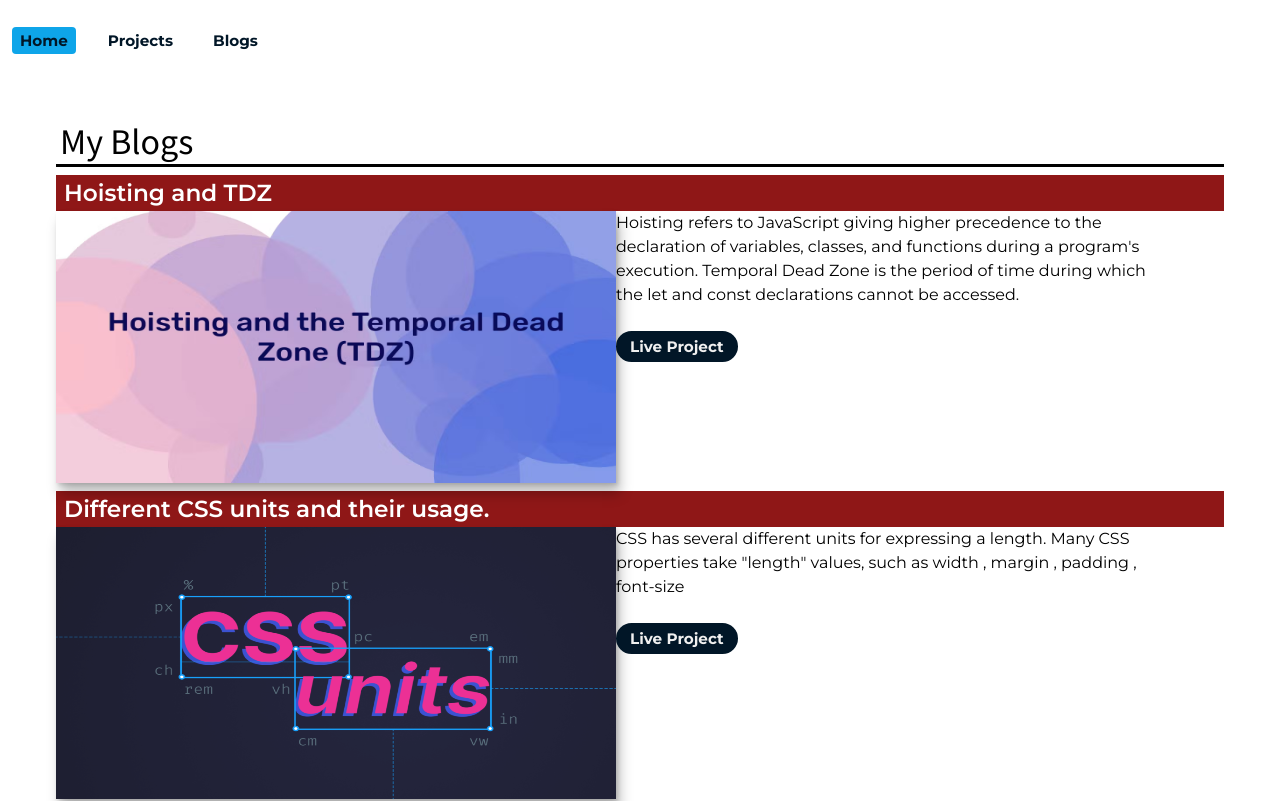
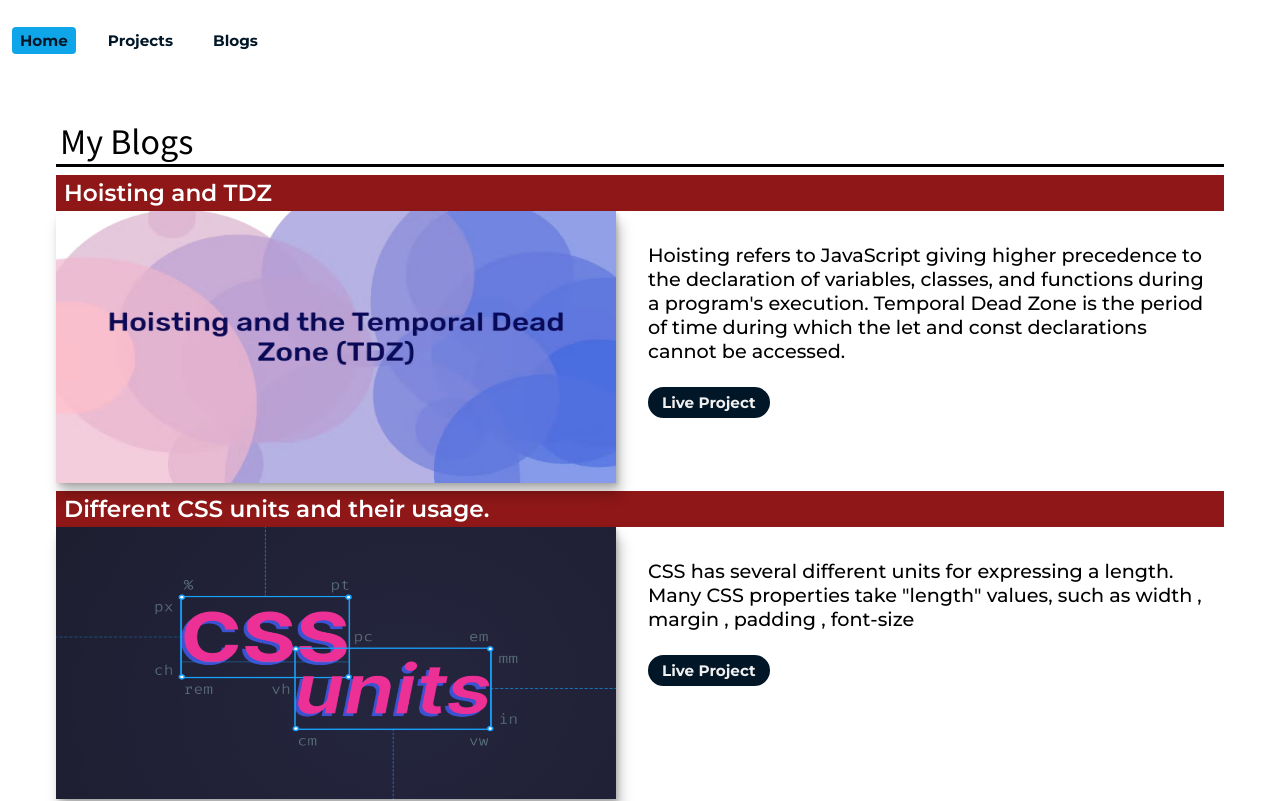
Before and after one commit to Rockyraven/react-portfolio, a React (Create React App) app: page /blogs in a window 1280 px wide. Shown: the top 801 px of the page. Built offline with nearby package versions, Linux system fonts and the light colour scheme.

Commit message:
some blog css updated

```diff
--- a/src/pages/blogs/blog.css
+++ b/src/pages/blogs/blog.css
@@ -2,7 +2,13 @@
     display: flex;
     height: 17rem;
     width: 100%;
+    gap: 2rem;
 }
 .lead-text{
     margin-top: 1rem;
 }
+.blog-desc{
+    margin-top: 2rem;
+    font-size: 1.2rem;
+    font-weight: 500;
+}
```
